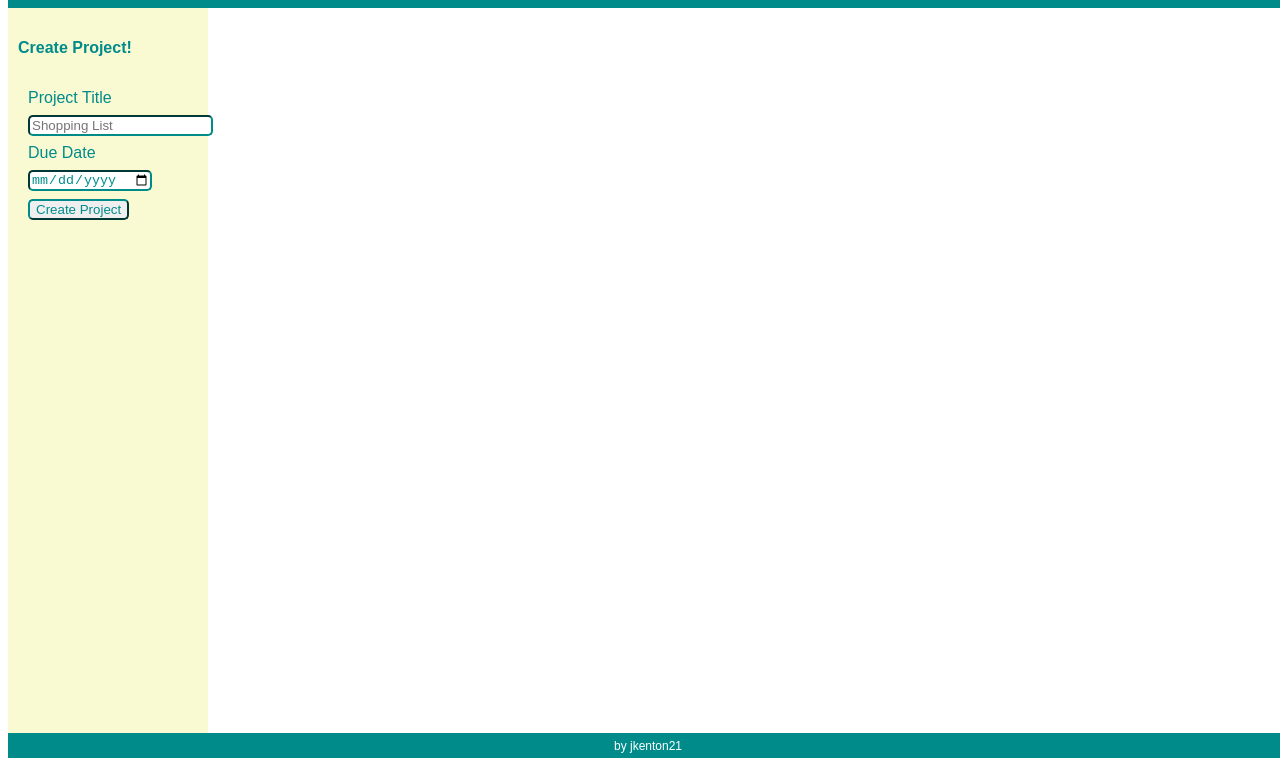
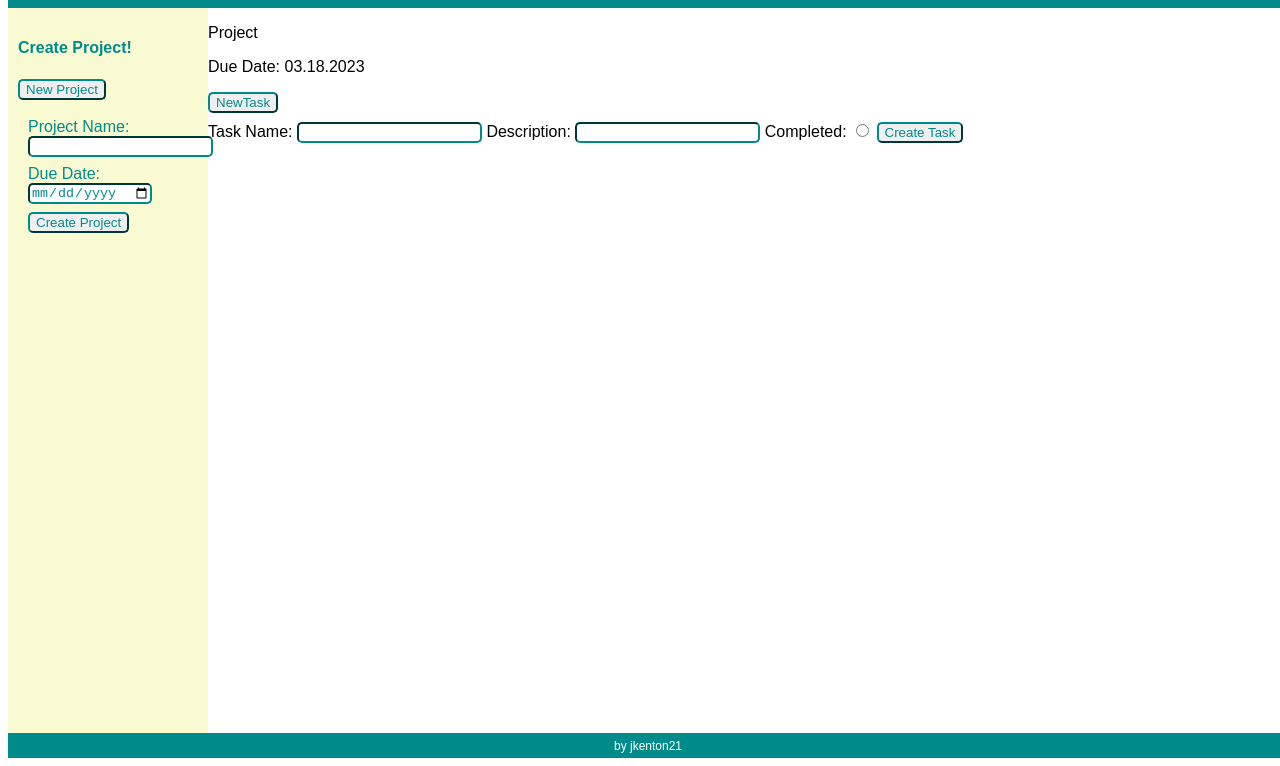
Before and after one commit to jkenton21/todo-list, a plain HTML site: page index.html in a window 1280 px wide. Shown: the part 50-816 px from the top of the page. Drawn offline with Linux system fonts and the light colour scheme.

Commit message:
project creation module and local storage added

```diff
--- a/index.html
+++ b/index.html
@@ -20,24 +20,41 @@
         <!--Contains the form data with user inputs for projects and tasks-->
         <div id="sidebar">
             <!--This div holds form data to create projects-->
-            <div id="createProject">
+            <div id="projects">
                 <h4>Create Project!</h4>
-                    <form id="projectForm">
-                        <label for="projectName">Project Title</label>
-                        <input type="text" name="projectName" id="projectName" placeholder="Shopping List" required>
-                        <label for="projectDate">Due Date</label>
-                        <input type="date" name="projectDate" id="projectDate" placeholder="01/31/2022" required>
-                        <button type="submit" id="submitProject">Create Project</button>
-                    </form>
-            </div>
-            <!--This div holds form data to create tasks-->
-            <div id="createTask">
-                <!--This is where DOM Manipulation will add the form to fill out tasks-->
+                <button type="button" id="newProjectButton">
+                    New Project
+                </button>
+                <form id="newProjectForm">
+                    <label for="projectName">Project Name:</label>
+                    <input type="text" id="projectName" name="projectName">
+                    <label for="dueDate">Due Date:</label>
+                    <input type="date" id="dueDate" name="dueDate">
+                    <button type="button" id="submitProjectButton">Create Project</button>
+                </form>
             </div>
         </div>
         <!--Contains the contents where the projects and tasks will be displayed-->
         <div id="contents">
-
+            <div id="projectData">
+                <!--Where Projects will be displayed-->
+                <p id="projectDataName">Project</p>
+                <p id="projectDataDate">Due Date: 03.18.2023</p>
+            </div>
+            <div id="taskList">
+                <!--Where Tasks will be displayed-->
+            </div>
+            <button type="button" id="newTaskButton">NewTask</button>
+            <div id="newTaskInput"></div>
+              <form id="newTaskForm">
+                  <label for="taskName">Task Name:</label>
+                  <input type="text" id="taskName" name="taskName">
+                  <label for="taskDescription">Description:</label>
+                  <input type="text" id="taskDescription" name="taskDescription">
+                  <label for="taskComplete">Completed:</label>
+                  <input type="radio" id="taskCompleted" name="taskCompleted">
+                  <button type="button" id="submitTaskButton">Create Task</button>
+              </form>
         </div>
     </div>
     <!--Displays footer with username or any sources-->
--- a/style.css
+++ b/style.css
@@ -45,7 +45,7 @@ body {
     color: darkcyan;
 }
 
-#createProject, #projectForm {
+#projects, #newProjectForm {
     display: flex;
     flex-direction: column;
     justify-content: start;
```
